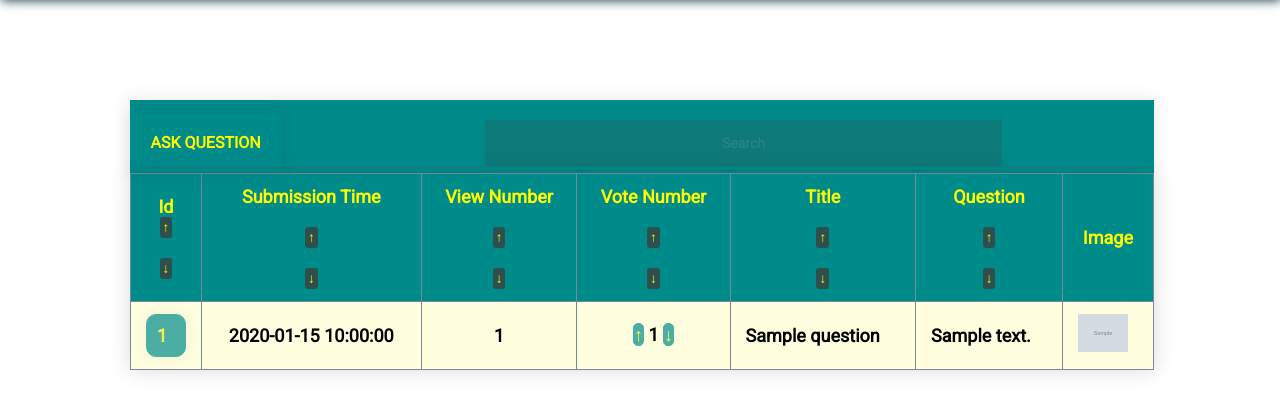
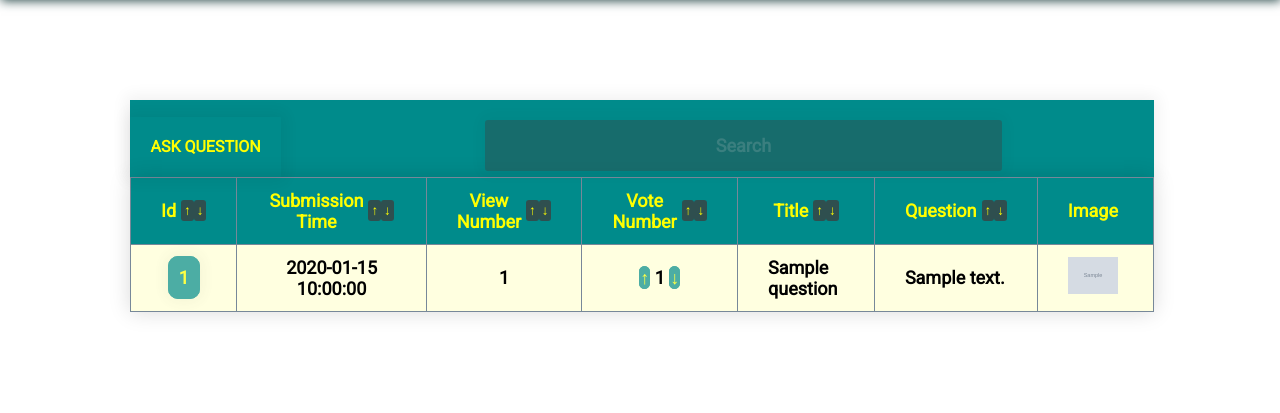
Before and after one commit to CodecoolGlobal/ask-mate-3-python-lillakiraly, a Flask app: template templates/index.html in a window 1280 px wide. Shown: the part 105-518 px from the top of the page. Run offline with Flask 2, Linux system fonts and the light colour scheme; the template is opened without the code that fills it: most values are stand-ins (such as "Sample title", 1, 10 or a date in 2020); grey boxes marked "Sample" are stand-in pictures.

Commit message:
Update design
Tags, Filter buttons, Table content

```diff
--- a/static/style.css
+++ b/static/style.css
@@ -36,9 +36,10 @@ table thead, tr {
 }
 
 table thead th, td {
-    padding: 12px 15px;
     border-left: 1px solid lightslategray;
     border-right: 1px solid lightslategray;
+    padding: 12px 30px;
+    align-content: center;
 }
 
 table tbody tr {
@@ -177,10 +178,11 @@ input[type=text].search {
     border-radius: 3px;
     box-shadow:0 0 15px 4px rgba(0,0,0,0.06);
     color: yellow;
+    font-size: 18px;
     font-weight: bold;
     width: 100%;
     background-color: darkslategray;
-    opacity: 30%;
+    opacity: 50%;
     text-align: center;
     display: flex;
 }
@@ -244,12 +246,10 @@ a.add-button:hover, a.add-button:active {
 a.edit:link, a.edit:visited  {
     color: yellow;
     background-color: darkcyan;
-    text-align: center;
     text-decoration: none;
     padding: 10px 10px 10px 10px;
     border-radius: 10px;
     border: 1pt solid darkcyan;
-    display: flex;
     opacity: 70%;
     box-shadow:0 0 15px 4px rgba(0,0,0,0.06);
 }
@@ -257,7 +257,6 @@ a.edit:link, a.edit:visited  {
 a.edit:hover, a.edit:active {
     background-color: yellow;
     color: darkcyan;
-    display: inline-block;
     border: 1pt solid darkcyan;
 }
 
@@ -280,6 +279,12 @@ a.vote:hover, a.vote:active {
 .answers, .questions {
     display: inline-list-item;
     width: 80%;
+    margin: auto;
+}
+
+.answer_comments, .question_comments {
+    display: inline-list-item;
+    width: 100%;
     margin: auto;
 }
 
@@ -418,7 +423,75 @@ button.filter:active {
 }
 
 
-th.filter-cell, span.filter-cell {
+th .box {
+    display: flex;
+    flex-direction: row;
+    margin-right: auto;
+    align-content: center;
+    align-items: center;
+}
+
+th .box form{
+    width: min-content;
+    margin: auto;
+    align-content: center;
+    align-items: center;
+}
+
+th .column_name {
+    width: min-content;
+    align-content: center;
+    margin-left: auto;
+    padding-right: 5px;
+}
+
+.filter-head {
+    display: flex;
+    flex-direction: row;
+    align-content: center;
+}
+
+.question-tags {
+    display: flex;
+    flex-direction: row;
+    width: 100%;
+    text-align: center;
+    align-items: center;
+    margin: auto;
+    padding-left: 120px;
+}
+
+.tag-links {
+    list-style: none;
+    display: flex;
+}
+
+.tag-item {
     display: inline-block;
-    width: 50%;
+    align-items: center;
+    padding-left: 10px;
+    align-content: center;
+    text-decoration: none;
+    background-color: darkslategray;
+    border-radius: 10px;
+    color: white;
+    font-family: 'Roboto', sans-serif;
 }
+
+a.delete-button:link, a.delete-button:visited {
+    color: white;
+    border-radius: 5px;
+    font-size: 16px;
+    font-weight: bold;
+    text-decoration: none;
+    box-shadow:0 0 15px 4px rgba(0,0,0,0.06);
+    display: inline-block;
+    text-transform: uppercase;
+    margin: 10px;
+}
+
+a.delete-button:hover, a.delete-button:active {
+    background-color: orangered;
+    color: white;
+    padding: 0 2px 0 2px;
+}
--- a/templates/index.html
+++ b/templates/index.html
@@ -12,11 +12,11 @@
         <table>
             <thead>
                 <tr>
-{#            QUESTION_HEADERS = ['id', 'submission_time', 'view_number', 'vote_number', 'title', 'message', 'image']#}
                     <form action="/list" method="get">
                         <th>
-                        <span class="filter-cell">Id</span>
-                        <div class="filter-cell">
+                            <div class="filter-head">
+                                <div class="column_name">Id</div>
+                                <div class="box">
                                     <form action="/list" method="get">
                                         <button class="filter" type="submit" name='order_by' value="id">&uarr;</button>
                                         <input type="hidden" name="order_direction" value="asc">
@@ -26,9 +26,12 @@
                                         <input type="hidden" name="order_direction" value="desc">
                                     </form>
                                 </div>
+                            </div>
                         </th>
-                    <th style="white-space:nowrap;">
-                        Submission Time
+                        <th>
+                            <div class="filter-head">
+                                <div class="column_name">Submission Time</div>
+                                <div class="box">
                                     <form action="/list" method="get">
                                         <button class="filter" type="submit" name='order_by' value="submission_time">&uarr;</button>
                                         <input type="hidden" name="order_direction" value="asc">
@@ -37,9 +40,13 @@
                                         <button class="filter" type="submit" name='order_by' value="submission_time">&darr;</button>
                                         <input type="hidden" name="order_direction" value="desc">
                                     </form>
+                                </div>
+                            </div>
                         </th>
                         <th>
-                        View Number
+                            <div class="filter-head">
+                                <div class="column_name">View Number</div>
+                                <div class="box">
                                     <form action="/list" method="get">
                                         <button class="filter" type="submit" name='order_by' value="view_number">&uarr;</button>
                                         <input type="hidden" name="order_direction" value="asc">
@@ -48,9 +55,13 @@
                                         <button class="filter" type="submit" name='order_by' value="view_number">&darr;</button>
                                         <input type="hidden" name="order_direction" value="desc">
                                     </form>
+                                </div>
+                            </div>
                         </th>
                         <th>
-                        Vote Number
+                            <div class="filter-head">
+                            <div class="column_name">Vote Number</div>
+                                <div class="box">
                                     <form action="/list" method="get">
                                         <button class="filter" type="submit" name='order_by' value="vote_number">&uarr;</button>
                                         <input type="hidden" name="order_direction" value="asc">
@@ -59,9 +70,13 @@
                                         <button class="filter" type="submit" name='order_by' value="vote_number">&darr;</button>
                                         <input type="hidden" name="order_direction" value="desc">
                                     </form>
+                                </div>
+                            </div>
                         </th>
-                    <th>
-                        Title
+                        <th >
+                            <div class="filter-head">
+                            <div class="column_name">Title</div>
+                                <div class="box">
                                     <form action="/list" method="get">
                                         <button class="filter" type="submit" name='order_by' value="title">&uarr;</button>
                                         <input type="hidden" name="order_direction" value="asc">
@@ -70,9 +85,13 @@
                                         <button class="filter" type="submit" name='order_by' value="title">&darr;</button>
                                         <input type="hidden" name="order_direction" value="desc">
                                     </form>
+                                </div>
+                            </div>
                         </th>
                         <th>
-                        Question
+                            <div class="filter-head">
+                            <div class="column_name">Question</div>
+                                <div class="box">
                                     <form action="/list" method="get">
                                         <button class="filter" type="submit" name='order_by' value="message">&uarr;</button>
                                         <input type="hidden" name="order_direction" value="asc">
@@ -81,10 +100,14 @@
                                         <button class="filter" type="submit" name='order_by' value="message">&darr;</button>
                                         <input type="hidden" name="order_direction" value="desc">
                                     </form>
+                                </div>
+                            </div>
                         </th>
                         <th>
-                        Image
-                    </th>
+                            <div class="filter-head">
+                            <div class="column_name">Image</div>
+                                <div class="box"></div>
+                            </div>
                     </form>
                 </tr>
             </thead>
--- a/templates/search.html
+++ b/templates/search.html
@@ -19,7 +19,10 @@
                 <td name="id" style="text-align:center"><a href="{{ url_for('display_question', question_id=question['id']) }}">{{ question['id']|safe }}</a></td>
                 <td style="text-align:center">{{ question['submission_time']|safe }}</td>
                 <td style="text-align:center">{{ question['view_number']|safe }}</td>
-                <td style="text-align:center">{{ question['vote_number']|safe }}<br><a href="{{ url_for('vote_up_question', question_id=question['id']) }}">&uarr;</a><a href="{{ url_for('vote_down_question', question_id=question['id']) }}" >&darr;</a></td>
+                <td style="text-align:center">
+                    <a class="vote" href="{{ url_for('vote_up_question', question_id=question['id']) }}">&uarr;</a>
+                    {{ question['vote_number']|safe }}
+                    <a class="vote" href="{{ url_for('vote_down_question', question_id=question['id']) }}" >&darr;</a></td>
                 <td>{{ question['title']|safe }}</td>
                 <td>{{ question['message']|safe }}</td>
                 {% if question['image'] == 'images/' or question['image'] == None or question['image'] == '' %}
```
Also changed, not shown: templates/question_form.html (+9 -9 lines). Lines whose indentation alone changed are shown as unchanged.
